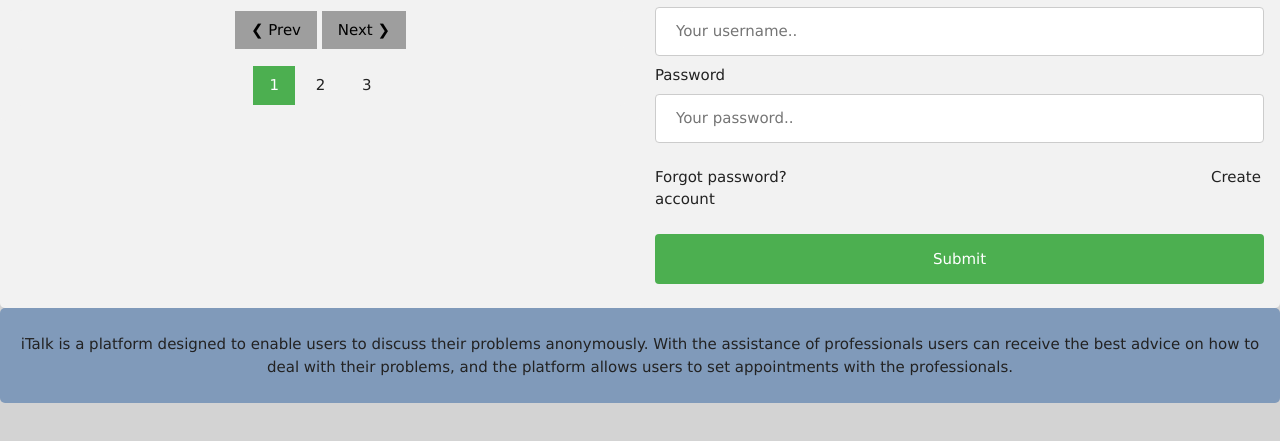
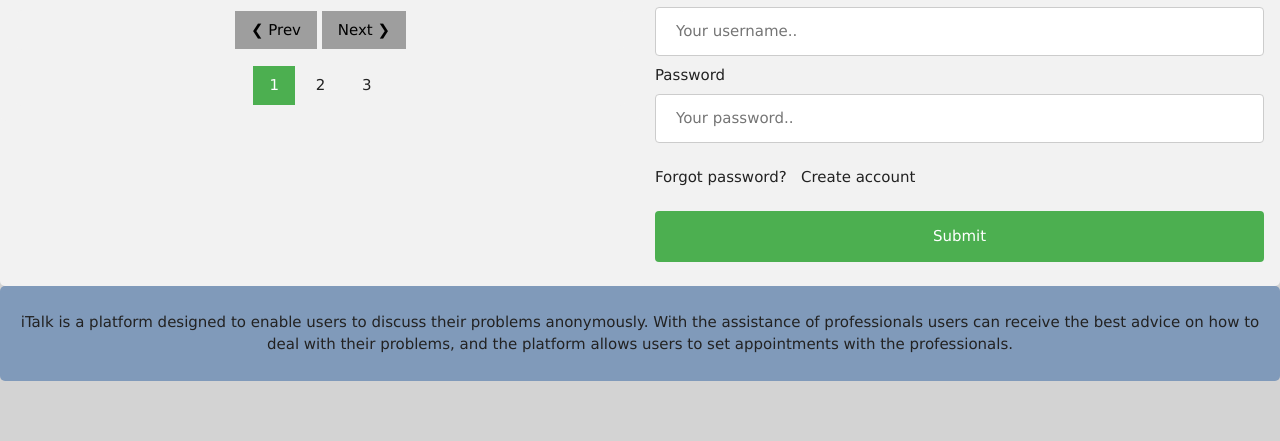
Before and after one commit to i-Talk-Platform/iTalkRepo, a website: page src/index.html in a window 1280 px wide. Shown: the part 269-710 px from the top of the page. Drawn offline with nearby package versions, Linux system fonts and the light colour scheme; files that its build step writes are made by us from their sources.

Commit message:
Fix
Signed-off-by: MusaRikhotso <1090294@students.wits.ac.za>

```diff
--- a/src/index.html
+++ b/src/index.html
@@ -109,14 +109,7 @@
 
                     <p>
                         <aa href="default.asp"target="_blank">Forgot password?</aa>
-                        &nbsp;&nbsp;&nbsp;&nbsp;&nbsp;&nbsp;&nbsp;&nbsp;&nbsp;&nbsp;
-                        &nbsp;&nbsp;&nbsp;&nbsp;&nbsp;&nbsp;&nbsp;&nbsp;&nbsp;&nbsp;
-                        &nbsp;&nbsp;&nbsp;&nbsp;&nbsp;&nbsp;&nbsp;&nbsp;&nbsp;&nbsp;
-                        &nbsp;&nbsp;&nbsp;&nbsp;&nbsp;&nbsp;&nbsp;&nbsp;&nbsp;&nbsp;
-                        &nbsp;&nbsp;&nbsp;&nbsp;&nbsp;&nbsp;&nbsp;&nbsp;&nbsp;&nbsp;
-                        &nbsp;&nbsp;&nbsp;&nbsp;&nbsp;&nbsp;&nbsp;&nbsp;&nbsp;&nbsp;
-                        &nbsp;&nbsp;&nbsp;&nbsp;&nbsp;&nbsp;&nbsp;&nbsp;&nbsp;&nbsp;
-                        &nbsp;&nbsp;&nbsp;&nbsp;&nbsp;&nbsp;&nbsp;&nbsp;&nbsp;&nbsp;
+                        &nbsp;
                         <aa href="default.asp" target="_blank">Create account</aa>
                     </p>
 
```
